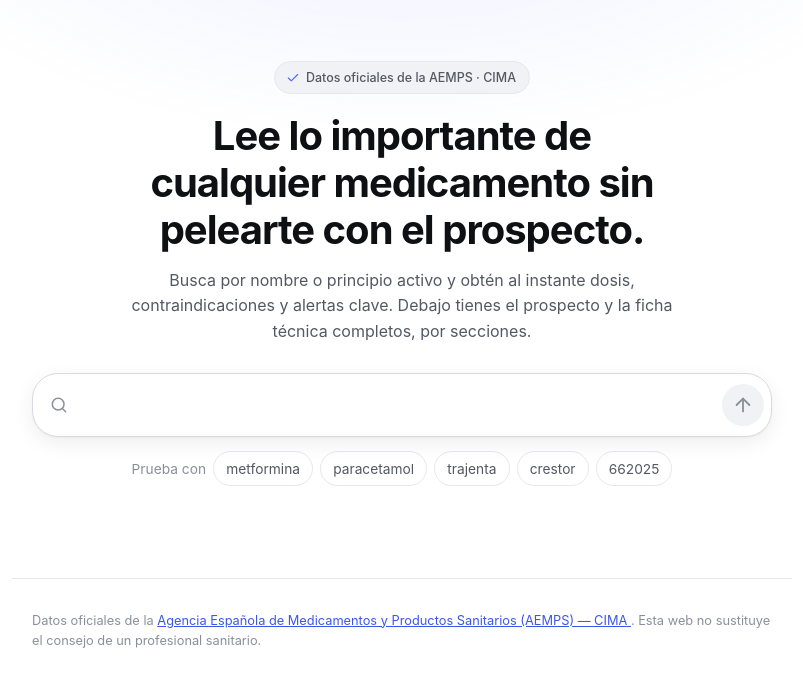
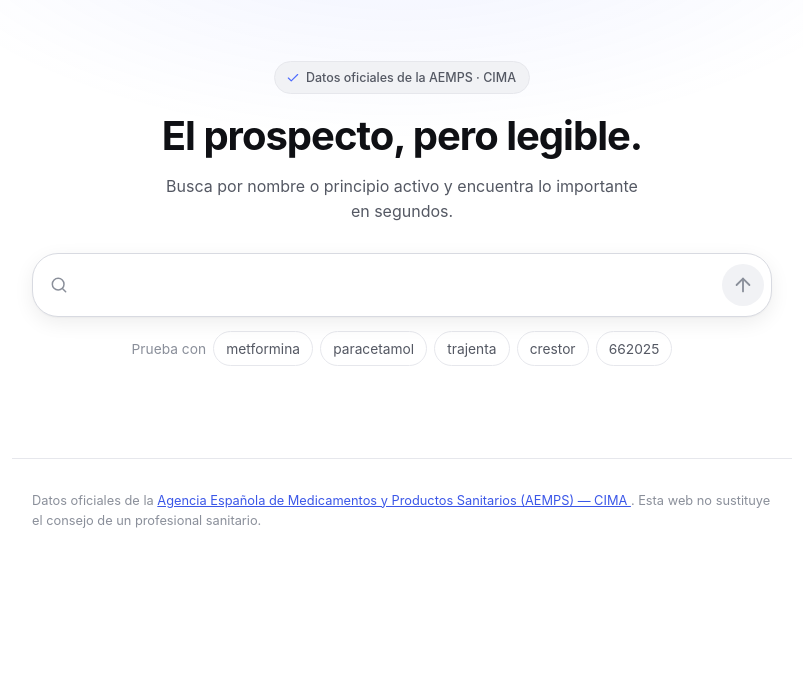
Before and after one commit to rzazo24/prospectoya, a plain HTML site: page index.html in a window 1280 px wide. Shown: the part 68-754 px from the top of the page, without its empty margins (238-1041 px from the left). Drawn offline with Linux system fonts and the light colour scheme.

Commit message:
feat(buscador): nuevo titular y subtitulo del hero
El h1 pasa de "Lee lo importante de cualquier medicamento sin pelearte con el
prospecto." a "El prospecto, pero legible." y el subtitulo, a "Busca por nombre o
principio activo y encuentra lo importante en segundos." (antes enumeraba dosis,
contraindicaciones y alertas clave).

- sw.js: la cascara sube a v6.
- README: alt de la captura al dia y captura regenerada (1200x798).
- CHANGELOG: bullet del cambio y el de la cascara, que seguia diciendo v4.
- A proposito NO se toca la metadata social (og:title, twitter:title,
og:image:alt) ni social-preview.png: siguen con el eslogan viejo hasta que se
rehaga la tarjeta social.
- npm test: 237 comprobaciones en 8 suites, verde.

```diff
--- a/index.html
+++ b/index.html
@@ -107,10 +107,9 @@
         </svg>
         Datos oficiales de la AEMPS · CIMA
       </span>
-      <h1>Lee lo importante de cualquier medicamento sin pelearte con el prospecto.</h1>
+      <h1>El prospecto, pero legible.</h1>
       <p class="hero-text">
-        Busca por nombre o principio activo y obtén al instante dosis, contraindicaciones y
-        alertas clave. Debajo tienes el prospecto y la ficha técnica completos, por secciones.
+        Busca por nombre o principio activo y encuentra lo importante en segundos.
       </p>
     </section>
 
--- a/sw.js
+++ b/sw.js
@@ -22,7 +22,7 @@
  * anteriores.
  */
 
-const VERSION = "v5";
+const VERSION = "v6";
 const CACHE = `prospectoya-${VERSION}`;
 
 /** La cáscara: todo lo que hace falta para abrir la web sin conexión. */
```
Also changed, not shown: CHANGELOG.md, README.md, captura-inicio.png.
